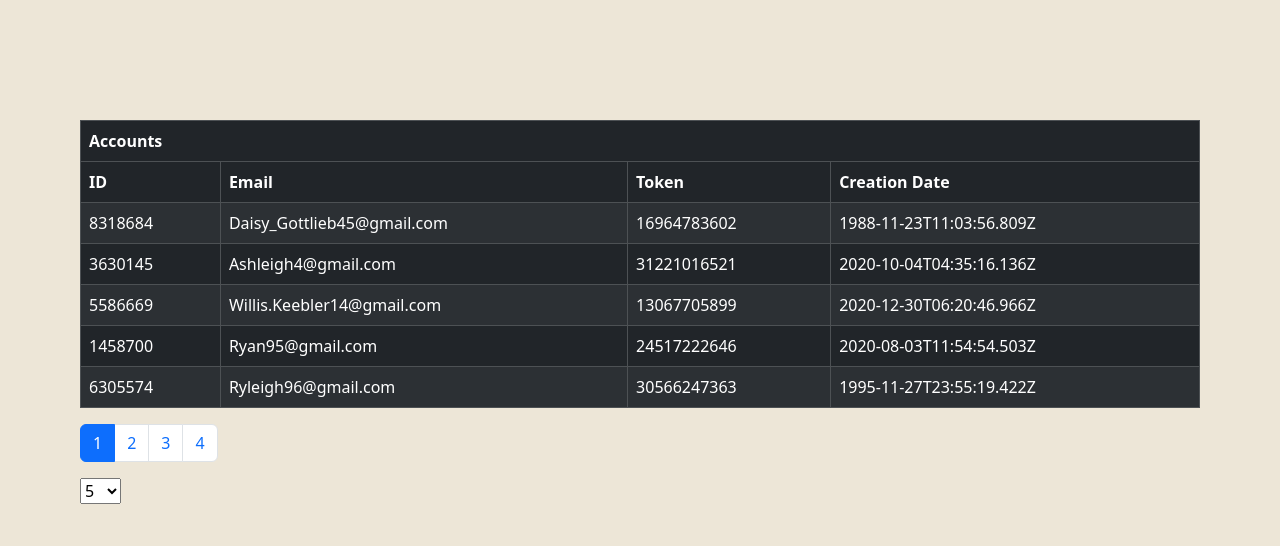
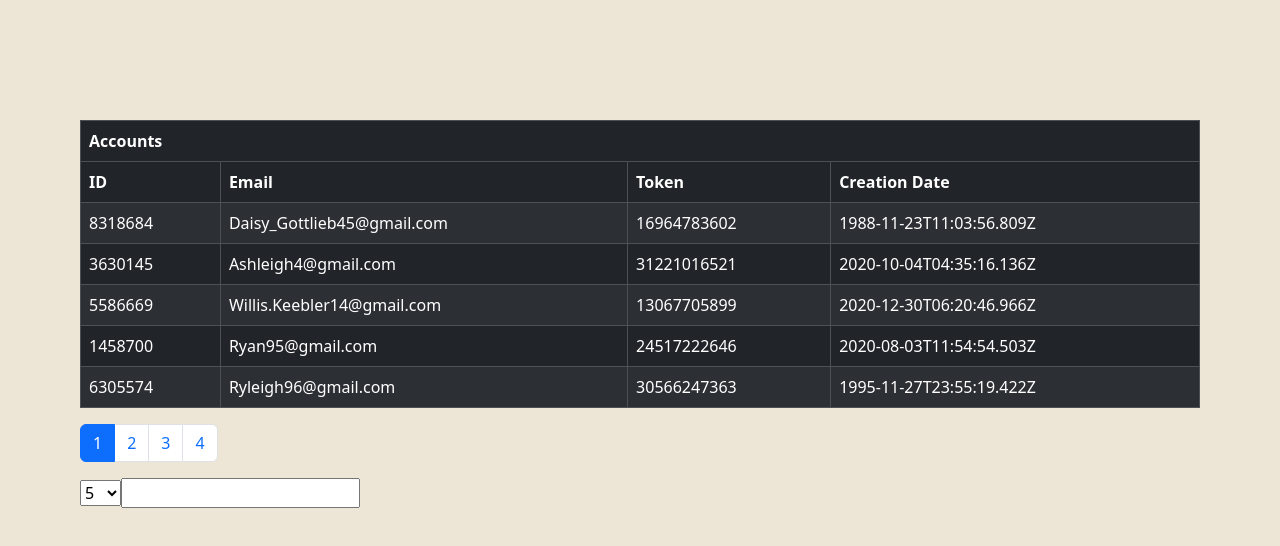
Before and after one commit to NewHope1396/amazon-table-v2, a React (Vite) app: page / in a window 1280 px wide. Shown: the top 546 px of the page. Built offline with nearby package versions, Linux system fonts and the light colour scheme.

Commit message:
filter prototype done

```diff
--- a/src/components/Accounts/Accounts.tsx
+++ b/src/components/Accounts/Accounts.tsx
@@ -4,6 +4,7 @@ import data from "../../data.json";
 import { TypeAccounts } from "../../types/accountsTypes";
 import { sortAccounts } from "../../helpers/sortAccounts";
 import { Pagination } from "../Pagination/Pagination";
+import { filterAccounts } from "../../helpers/filterAccounts";
 
 export const Accounts = () => {
   const [accounts, setAccounts] = useState<TypeAccounts>(data.accounts);
@@ -12,6 +13,8 @@ export const Accounts = () => {
   const [currentPage, setCurrentPage] = useState(1);
   const [currentAccs, setCurrentAccs] = useState<TypeAccounts>([]);
   const [perPage, setPerPage] = useState(5);
+
+  const [filter, setFilter] = useState<string>("");
 
   useEffect(() => {
     const lastIndex = currentPage * perPage;
@@ -42,7 +45,7 @@ export const Accounts = () => {
           </tr>
         </thead>
         <tbody>
-          {currentAccs.map((acc) => {
+          {filterAccounts(filter, currentAccs).map((acc) => {
             return (
               <tr key={acc.accountId}>
                 <td>{acc.accountId}</td>
@@ -75,6 +78,12 @@ export const Accounts = () => {
           <option value="10">10</option>
           <option value="20">20</option>
         </select>
+        <input
+          onChange={(e) => {
+            setFilter(e.target.value);
+          }}
+          type="text"
+        />
       </div>
     </div>
   );
--- a/src/helpers/filterAccounts.ts
+++ b/src/helpers/filterAccounts.ts
@@ -2,7 +2,6 @@ import { TypeAccounts } from "../types/accountsTypes";
 
 export const filterAccounts = (value: string, accs: TypeAccounts) => {
   const filteredAccs = accs.filter((acc => {
-    // console.log(value)
 
     if (!value) {
       return accs;
```
